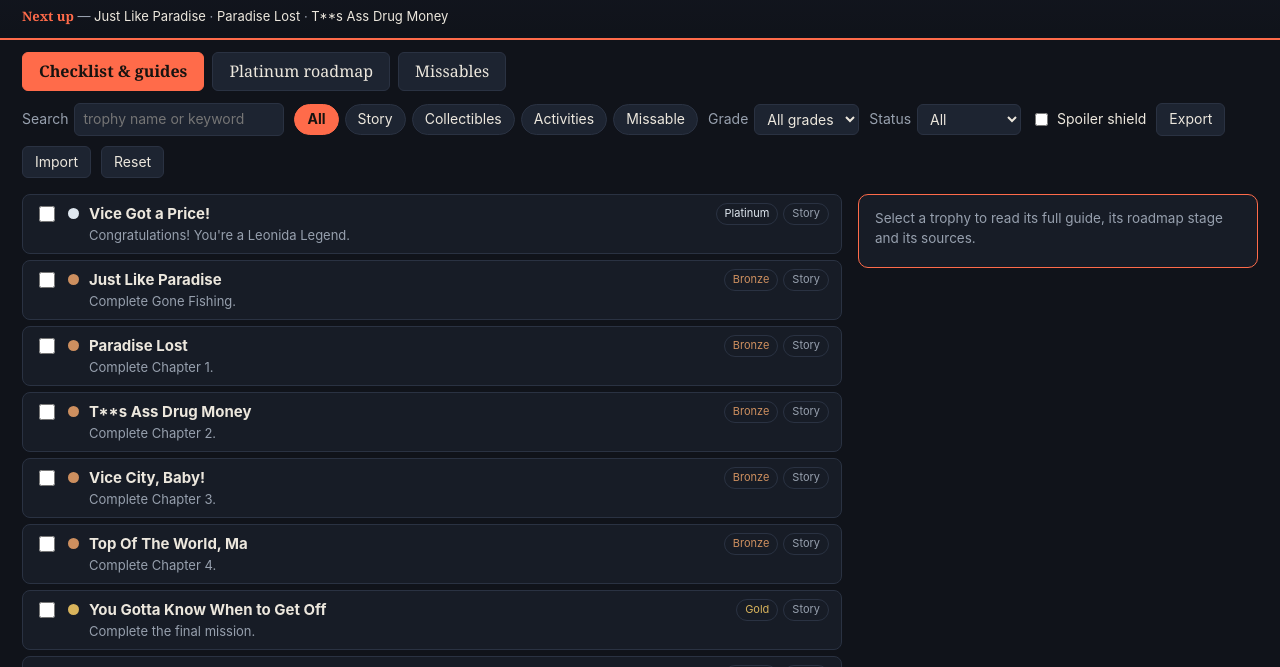
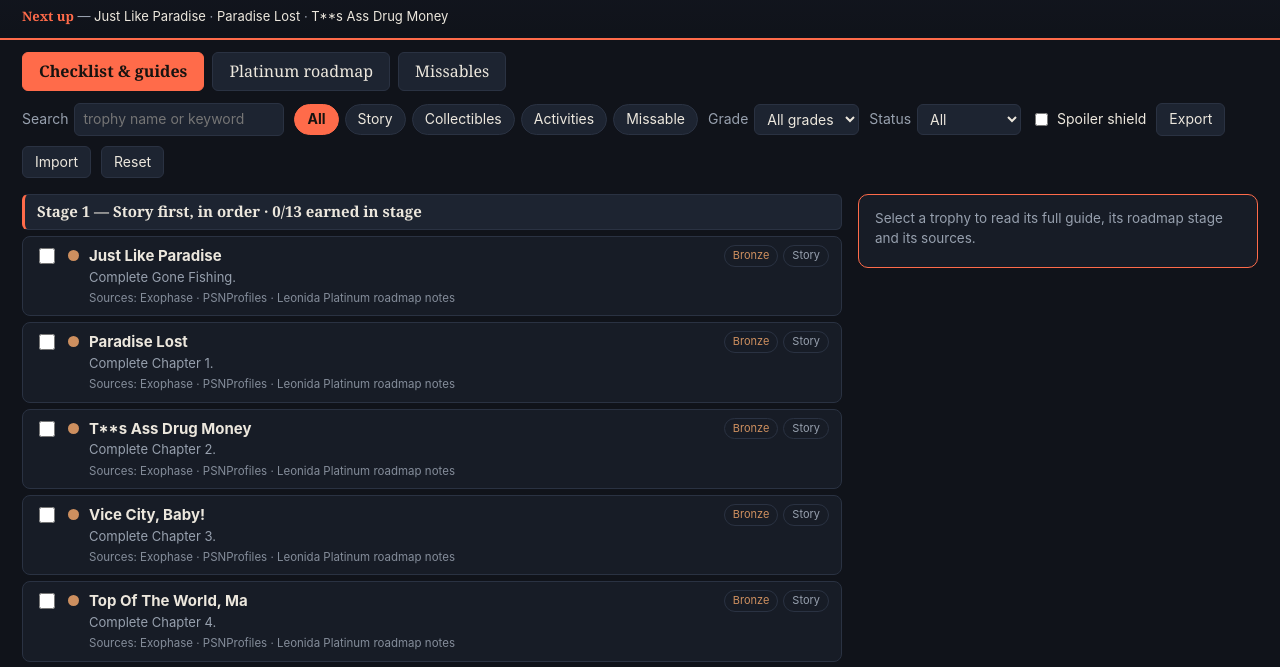
Before and after one commit to bapenven-ctrl/leonida-platinum-guide, a plain HTML site: page app/index.html in a window 1280 px wide. Shown: the part 126-793 px from the top of the page. Drawn offline with Linux system fonts and the light colour scheme.

Commit message:
Denser contact sheet: stage-grouped checklist, counter chips, per-row sources, real Next-up

```diff
--- a/app/css/base.css
+++ b/app/css/base.css
@@ -90,6 +90,13 @@ main { padding: 4px 22px 18px; }
 
 /* Checklist rows */
 .rows { display: flex; flex-direction: column; gap: 6px; }
+.stage-head {
+  background: var(--panel-2); border: 1px solid var(--line); border-left: 3px solid var(--accent);
+  border-radius: 6px; padding: 6px 12px; margin-top: 8px;
+  font-family: var(--serif); font-size: 15px; font-weight: 700; color: var(--text);
+}
+.rows .stage-head:first-child { margin-top: 0; }
+.row .srcline { color: var(--muted); font-size: 11.5px; opacity: .85; }
 .row {
   display: flex; gap: 10px; align-items: flex-start;
   background: var(--panel); border: 1px solid var(--line); border-radius: 8px;
--- a/app/js/store.js
+++ b/app/js/store.js
@@ -61,11 +61,11 @@ export function resetProgress() {
 
 // Demo progress used only for the ?shot= screenshots, so the contact sheet
 // shows a tracker mid-run: a believable spread of story and activity wins,
-// plus three counters part-way to their targets.
+// plus counters part-way to their targets across the counted trophies.
 export function demoProgress() {
   return {
     earned: [2, 3, 4, 5, 8, 9, 10, 16, 20, 21, 35, 44, 46],
-    counters: { 17: 31, 15: 140, 31: 57 },
+    counters: { 15: 140, 17: 31, 28: 6, 30: 1, 31: 57, 32: 22, 35: 64, 40: 2, 42: 19, 54: 3, 55: 4 },
     spoiler: false,
   };
 }
--- a/app/js/views.js
+++ b/app/js/views.js
@@ -51,6 +51,22 @@ function shortSourceName(name) {
   return name;
 }
 
+// Bare source names for the one-line source note on each checklist row:
+// names only, no URLs, no annotations.
+function rowSourceName(name) {
+  if (name.includes('Exophase')) return 'Exophase';
+  if (name.includes('PSNProfiles')) return 'PSNProfiles';
+  if (name.includes('Leonida Platinum')) return 'Leonida Platinum roadmap notes';
+  return name;
+}
+
+// The counter chip carries the count's unit only when the unit is short
+// enough to fit on the row; longer labels stay in the detail pane's stepper.
+function shortUnit(label) {
+  if (!label) return '';
+  return label.length <= 16 ? ` ${label}` : '';
+}
+
 // A guide is written as three movements: what to do, where and how, and the
 // timing. Split it back into those labelled parts for the detail pane.
 export function guideParts(guide) {
@@ -73,12 +89,13 @@ export function renderHeader(trophies, progress) {
   document.getElementById('grade-tallies').innerHTML =
     `<b>${tally('platinum')}/${total('platinum')}</b> Platinum · <b>${tally('gold')}/${total('gold')}</b> Gold · ` +
     `<b>${tally('silver')}/${total('silver')}</b> Silver · <b>${tally('bronze')}/${total('bronze')}</b> Bronze`;
-  const next = roadmapOrder(trophies).filter((t) => !progress.earned.includes(t.id)).slice(0, 3);
+  // Spoiler-hidden trophies are skipped entirely, so the strip always names
+  // the next three unearned trophies the reader can actually see.
+  const next = roadmapOrder(trophies)
+    .filter((t) => !progress.earned.includes(t.id) && !isShielded(t, progress))
+    .slice(0, 3);
   document.getElementById('next-up').innerHTML = next.length
-    ? `<strong>Next up</strong> — ` + next.map((t) => {
-        const hidden = isShielded(t, progress);
-        return `<span class="nu-item">${esc(hidden ? SHIELD_TEXT : t.name)}</span>`;
-      }).join(' · ')
+    ? `<strong>Next up</strong> — ` + next.map((t) => `<span class="nu-item">${esc(t.name)}</span>`).join(' · ')
     : `<strong>Next up</strong> — nothing left. Leonida is yours.`;
 }
 
@@ -87,13 +104,14 @@ function rowHtml(trophy, progress, selectedId) {
   const hidden = isShielded(trophy, progress);
   const name = hidden ? SHIELD_TEXT : trophy.name;
   const desc = hidden ? 'Its name and description stay hidden until you earn it in the story.' : trophy.description;
-  const count = trophy.count != null && progress.counters[trophy.id] != null
-    ? `<span class="tag count">${progress.counters[trophy.id]} / ${trophy.count}</span>` : '';
+  const count = trophy.count != null
+    ? `<span class="tag count">${progress.counters[trophy.id] ?? 0} / ${trophy.count}${esc(shortUnit(trophy.countLabel))}</span>` : '';
   const miss = trophy.missable ? `<span class="tag miss">MISSABLE</span>` : '';
+  const sourceLine = trophy.sources.map((s) => rowSourceName(s.name)).join(' · ');
   return `<button type="button" class="row${earned ? ' earned' : ''}${trophy.id === selectedId ? ' selected' : ''}" data-row="${trophy.id}">
     <input type="checkbox" data-check="${trophy.id}" ${earned ? 'checked' : ''} aria-label="Mark ${esc(trophy.name)} earned">
     <span class="dot ${trophy.grade}"></span>
-    <span class="body"><span class="name">${esc(name)}</span><br><span class="desc">${esc(desc)}</span></span>
+    <span class="body"><span class="name">${esc(name)}</span><br><span class="desc">${esc(desc)}</span><br><span class="srcline">Sources: ${esc(sourceLine)}</span></span>
     <span class="tags">${miss}${count}<span class="tag grade-${trophy.grade}">${gradeLabel(trophy.grade)}</span><span class="tag">${kindLabel(trophy.kind)}</span></span>
   </button>`;
 }
@@ -134,9 +152,22 @@ function detailHtml(trophy, progress) {
 }
 
 export function renderChecklist(main, trophies, progress, selectedId) {
-  const rows = trophies.length
-    ? trophies.map((t) => rowHtml(t, progress, selectedId)).join('')
-    : `<p class="empty">No trophies match the current filters.</p>`;
+  // Rows are grouped under stage header bars in roadmap order. Grouping
+  // follows the active filter/search: a stage bar appears only when that
+  // stage has at least one visible row, and its tally counts visible rows.
+  let rows;
+  if (!trophies.length) {
+    rows = `<p class="empty">No trophies match the current filters.</p>`;
+  } else {
+    const ordered = roadmapOrder(trophies);
+    rows = STAGES.map((s) => {
+      const group = ordered.filter((t) => t.stage === s.n);
+      if (!group.length) return '';
+      const done = group.filter((t) => progress.earned.includes(t.id)).length;
+      const head = `<div class="stage-head">Stage ${s.n} — ${esc(s.title)} · ${done}/${group.length} earned in stage</div>`;
+      return head + group.map((t) => rowHtml(t, progress, selectedId)).join('');
+    }).join('');
+  }
   const selected = trophies.find((t) => t.id === selectedId)
     || null;
   main.innerHTML = `<div class="split"><div class="rows">${rows}</div>${detailHtml(selected, progress)}</div>`;
```
Also changed, not shown: screenshots/1-cover.jpg, screenshots/4-activities.jpg.
